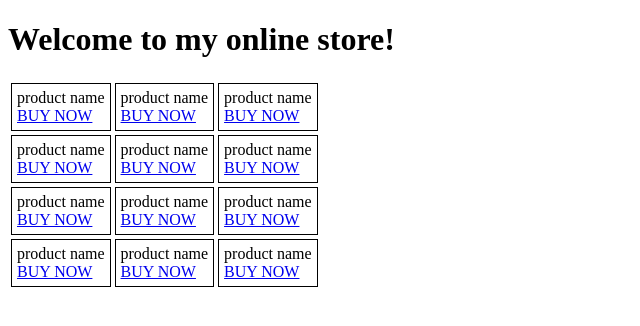
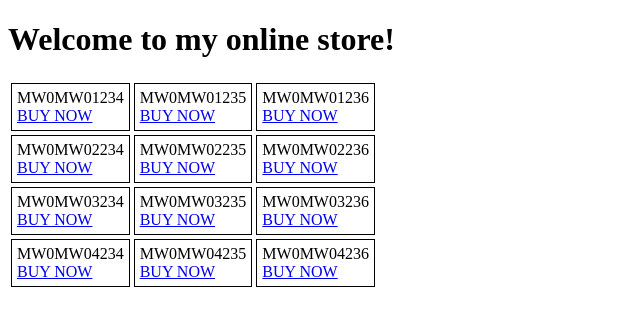
Before and after one commit to jaydpather/NextJS-demo-app, a Next.js app: page / in a window 1280 px wide. Shown: the top 326 px of the page, without its empty margins (0-640 px from the left). Built offline with nearby package versions, Linux system fonts and the light colour scheme.

Commit message:
data-driven grid by stub data loader
data is "loaded" by just returning a hardcoded list of products.

```diff
--- a/components/Product.js
+++ b/components/Product.js
@@ -2,12 +2,12 @@ import {
     NavLink,
   } from "react-router-dom";
 
-export default function Product(){
+export default function Product(props){
     return(
         <div>
             <div className='border'>
                 <div>
-                    product name
+                    {props.displayId}
                 </div>
                 <div>
                     <NavLink to="/purchaseComplete">BUY NOW</NavLink>
--- a/components/ProductGrid.js
+++ b/components/ProductGrid.js
@@ -1,4 +1,21 @@
 import Product from "./Product";
+
+//todo:
+//  * load products from server
+//      * server should return 1D array, client figures out how to make grid
+//  * getProducts function should be in a separate file, right?
+//      * this file should only have the React component
+//      * list of products should be passed in as props
+//  * where do we call the getProducts() function?
+//      * need some place on the client side that isn't inside of a component
+function getProducts(){
+    return[
+        [{displayId: "MW0MW01234"}, {displayId: "MW0MW01235"}, {displayId: "MW0MW01236"}, ],
+        [{displayId: "MW0MW02234"}, {displayId: "MW0MW02235"}, {displayId: "MW0MW02236"}, ],
+        [{displayId: "MW0MW03234"}, {displayId: "MW0MW03235"}, {displayId: "MW0MW03236"}, ],
+        [{displayId: "MW0MW04234"}, {displayId: "MW0MW04235"}, {displayId: "MW0MW04236"}, ],
+    ];
+}
 
 function createArray(length){
     var retVal = [];
@@ -15,11 +32,11 @@ export default function ProductGrid(props){
     return(
         <table>
             <tbody>
-                {createArray(props.height).map(x =>
+                {getProducts().map(row =>
                 <tr>
-                    {createArray(props.width).map(x =>
+                    {row.map(product =>
                     <td>
-                        <Product />
+                        <Product displayId={product.displayId} />
                     </td>
                     )}
                 </tr>
--- a/pages/index.js
+++ b/pages/index.js
@@ -32,7 +32,7 @@ function App() {
       </nav>
 
       <Switch>
-        <Route path="/" exact render={(props) => <ProductGrid {...props} height={4} width={3} />} />
+        <Route path="/" exact render={(props) => <ProductGrid {...props} />} />
         <Route path="/purchaseComplete/" component={PurchaseComplete} />
         <Route component={NotFound}/>
       </Switch>
```
